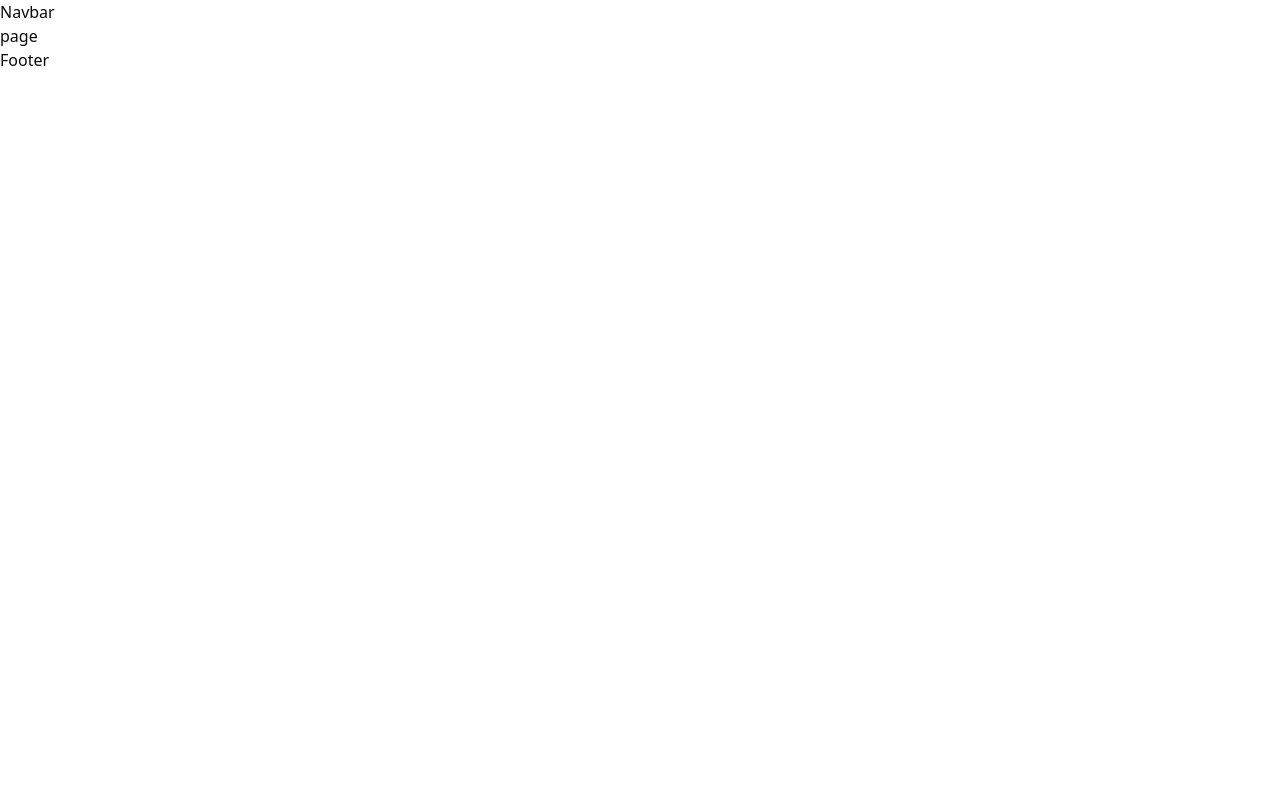
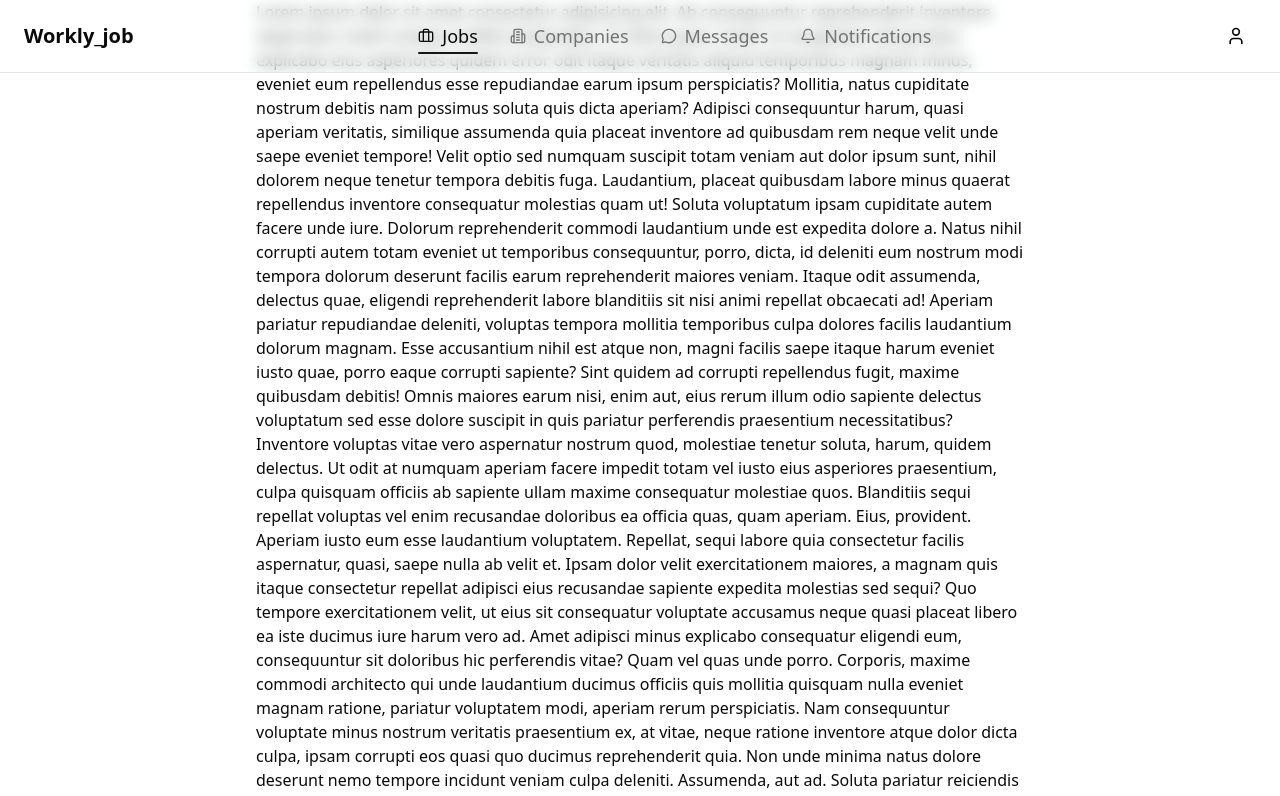
Before and after one commit to MdMuzahid07/Workly_client, a Next.js app: page / in a window 1280 px wide. Shown: the top 796 px of the page. Built offline with nearby package versions, Linux system fonts and the light colour scheme.

Commit message:
desktop and mobile nav

```diff
--- a/package.json
+++ b/package.json
@@ -18,6 +18,7 @@
     "class-variance-authority": "^0.7.1",
     "clsx": "^2.1.1",
     "lucide-react": "^0.535.0",
+    "motion": "^12.23.12",
     "next": "15.4.5",
     "react": "19.1.1",
     "react-dom": "19.1.1",
--- /dev/null
+++ b/src/app/(main)/companies/page.tsx
@@ -0,0 +1,5 @@
+const page = () => {
+  return <div>page</div>;
+};
+
+export default page;
--- /dev/null
+++ b/src/app/(main)/messages/page.tsx
@@ -0,0 +1,5 @@
+const page = () => {
+  return <div>page</div>;
+};
+
+export default page;
--- /dev/null
+++ b/src/app/(main)/notifications/page.tsx
@@ -0,0 +1,5 @@
+const page = () => {
+  return <div>page</div>;
+};
+
+export default page;
--- a/src/app/(main)/page.tsx
+++ b/src/app/(main)/page.tsx
@@ -1,3 +1,60 @@
 export default function page() {
-  return <div>page</div>;
+  return (
+    <div className="mx-auto max-w-3xl">
+      Lorem ipsum dolor sit amet consectetur adipisicing elit. Ab consequuntur
+      reprehenderit inventore aspernatur modi cumque mollitia temporibus. Ex
+      dicta quasi, totam ut voluptates sed pariatur explicabo eius asperiores
+      quidem error odit itaque veritatis aliquid temporibus magnam minus,
+      eveniet eum repellendus esse repudiandae earum ipsum perspiciatis?
+      Mollitia, natus cupiditate nostrum debitis nam possimus soluta quis dicta
+      aperiam? Adipisci consequuntur harum, quasi aperiam veritatis, similique
+      assumenda quia placeat inventore ad quibusdam rem neque velit unde saepe
+      eveniet tempore! Velit optio sed numquam suscipit totam veniam aut dolor
+      ipsum sunt, nihil dolorem neque tenetur tempora debitis fuga. Laudantium,
+      placeat quibusdam labore minus quaerat repellendus inventore consequatur
+      molestias quam ut! Soluta voluptatum ipsam cupiditate autem facere unde
+      iure. Dolorum reprehenderit commodi laudantium unde est expedita dolore a.
+      Natus nihil corrupti autem totam eveniet ut temporibus consequuntur,
+      porro, dicta, id deleniti eum nostrum modi tempora dolorum deserunt
+      facilis earum reprehenderit maiores veniam. Itaque odit assumenda,
+      delectus quae, eligendi reprehenderit labore blanditiis sit nisi animi
+      repellat obcaecati ad! Aperiam pariatur repudiandae deleniti, voluptas
+      tempora mollitia temporibus culpa dolores facilis laudantium dolorum
+      magnam. Esse accusantium nihil est atque non, magni facilis saepe itaque
+      harum eveniet iusto quae, porro eaque corrupti sapiente? Sint quidem ad
+      corrupti repellendus fugit, maxime quibusdam debitis! Omnis maiores earum
+      nisi, enim aut, eius rerum illum odio sapiente delectus voluptatum sed
+      esse dolore suscipit in quis pariatur perferendis praesentium
+      necessitatibus? Inventore voluptas vitae vero aspernatur nostrum quod,
+      molestiae tenetur soluta, harum, quidem delectus. Ut odit at numquam
+      aperiam facere impedit totam vel iusto eius asperiores praesentium, culpa
+      quisquam officiis ab sapiente ullam maxime consequatur molestiae quos.
+      Blanditiis sequi repellat voluptas vel enim recusandae doloribus ea
+      officia quas, quam aperiam. Eius, provident. Aperiam iusto eum esse
+      laudantium voluptatem. Repellat, sequi labore quia consectetur facilis
+      aspernatur, quasi, saepe nulla ab velit et. Ipsam dolor velit
+      exercitationem maiores, a magnam quis itaque consectetur repellat adipisci
+      eius recusandae sapiente expedita molestias sed sequi? Quo tempore
+      exercitationem velit, ut eius sit consequatur voluptate accusamus neque
+      quasi placeat libero ea iste ducimus iure harum vero ad. Amet adipisci
+      minus explicabo consequatur eligendi eum, consequuntur sit doloribus hic
+      perferendis vitae? Quam vel quas unde porro. Corporis, maxime commodi
+      architecto qui unde laudantium ducimus officiis quis mollitia quisquam
+      nulla eveniet magnam ratione, pariatur voluptatem modi, aperiam rerum
+      perspiciatis. Nam consequuntur voluptate minus nostrum veritatis
+      praesentium ex, at vitae, neque ratione inventore atque dolor dicta culpa,
+      ipsam corrupti eos quasi quo ducimus reprehenderit quia. Non unde minima
+      natus dolore deserunt nemo tempore incidunt veniam culpa deleniti.
+      Assumenda, aut ad. Soluta pariatur reiciendis itaque impedit alias placeat
+      in eum fuga aspernatur reprehenderit mollitia deserunt consequatur qui,
+      accusamus culpa odit eius dolorem assumenda. Ad porro laudantium sequi
+      veniam aspernatur autem nostrum eos dolor animi, nemo quas perferendis,
+      temporibus neque suscipit laboriosam excepturi similique architecto quidem
+      perspiciatis optio dignissimos? Nihil aliquid tempora nesciunt ut fugit
+      recusandae, officiis dicta modi rem quis eum quos mollitia iure nobis,
+      vero id! Explicabo eum rerum quo quibusdam sequi veritatis nulla ea
+      nostrum, iste beatae necessitatibus, sed praesentium doloribus sit.
+      Molestias?
+    </div>
+  );
 }
--- /dev/null
+++ b/src/app/(main)/profile/page.tsx
@@ -0,0 +1,5 @@
+const page = () => {
+  return <div>page</div>;
+};
+
+export default page;
--- a/src/components/shared/navigation/Navbar.tsx
+++ b/src/components/shared/navigation/Navbar.tsx
@@ -1,5 +1,126 @@
+"use client";
+import { Button } from "@/components/ui/button";
+import { motion } from "framer-motion";
+import { User } from "lucide-react";
+import Link from "next/link";
+import { usePathname } from "next/navigation";
+import { navLinks } from "../../../constants";
+
 const Navbar = () => {
-  return <div>Navbar</div>;
+  const pathname = usePathname();
+
+  const isActive = (href: string) => {
+    if (href === "/") {
+      return pathname === "/";
+    }
+    return pathname.startsWith(href);
+  };
+
+  return (
+    <>
+      {/* desktop nav */}
+      <motion.nav
+        className="border-border bg-background/30 fixed top-0 right-0 left-0 z-50 hidden border-b backdrop-blur md:flex"
+        initial={{ y: -80 }}
+        animate={{ y: 0 }}
+        transition={{ type: "spring", stiffness: 80, damping: 15 }}
+      >
+        <div className="mx-auto flex h-18 w-full max-w-7xl items-center justify-between px-6">
+          {/* brand name */}
+          <Link href="/" className="text-foreground text-xl font-bold">
+            <motion.span
+              whileHover={{ scale: 1.05 }}
+              whileTap={{ scale: 0.97 }}
+              className="inline-block"
+            >
+              Workly_job
+            </motion.span>
+          </Link>
+
+          {/* nav links  */}
+          <div className="hidden items-center gap-8 md:flex">
+            {navLinks.map((item, i) => (
+              <Link
+                key={item.name}
+                href={item.href}
+                className={`relative flex items-center gap-2 text-lg font-medium transition-colors ${
+                  isActive(item.href)
+                    ? "text-foreground"
+                    : "text-muted-foreground hover:text-foreground"
+                }`}
+              >
+                <motion.span
+                  className="flex items-center gap-2"
+                  whileHover={{ y: -2 }}
+                  initial={{ opacity: 0, y: 10 }}
+                  animate={{ opacity: 1, y: 0 }}
+                  transition={{ delay: i * 0.05 }}
+                >
+                  <item.icon className="h-4 w-4" />
+                  {item.name}
+                </motion.span>
+
+                {isActive(item.href) && (
+                  <motion.span
+                    layoutId="underline"
+                    className="bg-primary absolute right-0 -bottom-1 left-0 mx-auto h-0.5 min-w-fit rounded-full"
+                    transition={{ type: "spring", stiffness: 120, damping: 12 }}
+                  />
+                )}
+              </Link>
+            ))}
+          </div>
+
+          {/* desktop actions */}
+          <div className="hidden gap-2 md:flex">
+            <Button variant={"ghost"} size="sm" className="cursor-pointer">
+              <User className="size-[20px]" />
+            </Button>
+          </div>
+        </div>
+      </motion.nav>
+
+      {/* mobile nav */}
+      <motion.nav
+        className="border-border bg-background/50 fixed right-2 bottom-2 left-2 z-50 rounded-2xl border backdrop-blur-xs md:hidden"
+        initial={{ y: 80 }}
+        animate={{ y: 0 }}
+        transition={{ type: "spring", stiffness: 100, damping: 15 }}
+      >
+        <div className="flex items-center justify-around px-3 sm:py-1">
+          {[...navLinks, { name: "Profile", href: "/profile", icon: User }].map(
+            (item, i) => (
+              <Link
+                key={item.name}
+                href={item.href}
+                className={`flex flex-col items-center rounded-lg p-1 text-xs font-medium transition-colors ${
+                  isActive(item.href)
+                    ? "text-primary"
+                    : "text-muted-foreground hover:text-foreground"
+                }`}
+              >
+                <motion.a
+                  whileHover={{ scale: 1.05 }}
+                  whileTap={{ scale: 0.95 }}
+                  initial={{ opacity: 0, y: 10 }}
+                  animate={{ opacity: 1, y: 0 }}
+                  transition={{ delay: i * 0.05 }}
+                  className="flex flex-col items-center sm:gap-1 sm:p-2"
+                >
+                  <item.icon
+                    className={`sm-3.5 w-3.5 sm:h-5 sm:w-5 ${
+                      isActive(item.href) ? "fill-primary/20" : ""
+                    }`}
+                  />
+                  <span className="text-[10px] sm:text-xs">{item.name}</span>
+                </motion.a>
+              </Link>
+            ),
+          )}
+        </div>
+      </motion.nav>
+    </>
+  );
 };
 
 export default Navbar;
--- /dev/null
+++ b/src/constants/index.ts
@@ -0,0 +1,3 @@
+import navLinks from "./navLinks";
+
+export { navLinks };
--- /dev/null
+++ b/src/constants/navLinks.ts
@@ -0,0 +1,10 @@
+import { Bell, Briefcase, Building2, MessageCircle } from "lucide-react";
+
+const navLinks = [
+  { name: "Jobs", href: "/", icon: Briefcase },
+  { name: "Companies", href: "/companies", icon: Building2 },
+  { name: "Messages", href: "/messages", icon: MessageCircle },
+  { name: "Notifications", href: "/notifications", icon: Bell },
+];
+
+export default navLinks;
```
Also changed, not shown: 2 other files (tests, documents, lock files or other folders).
